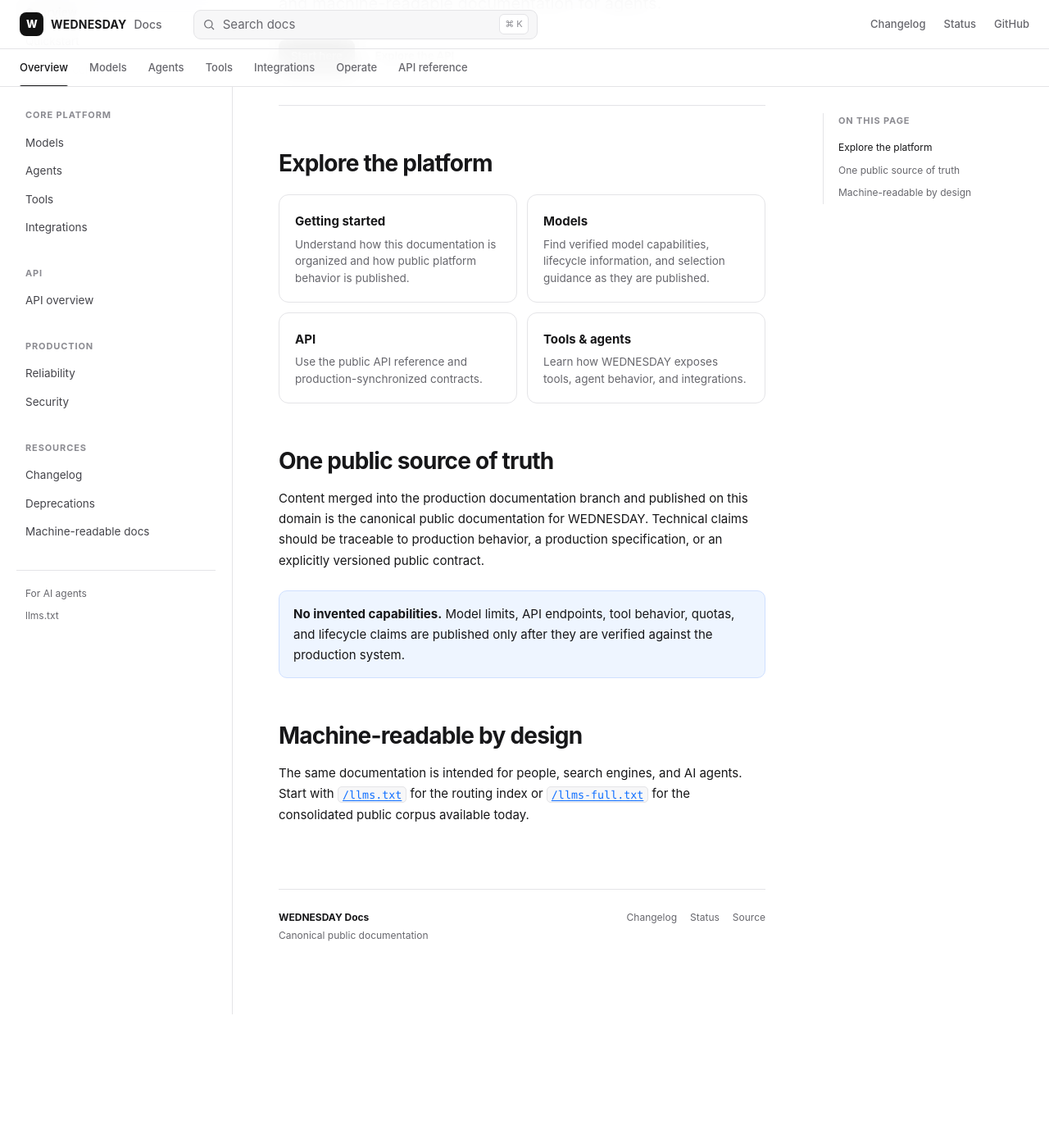
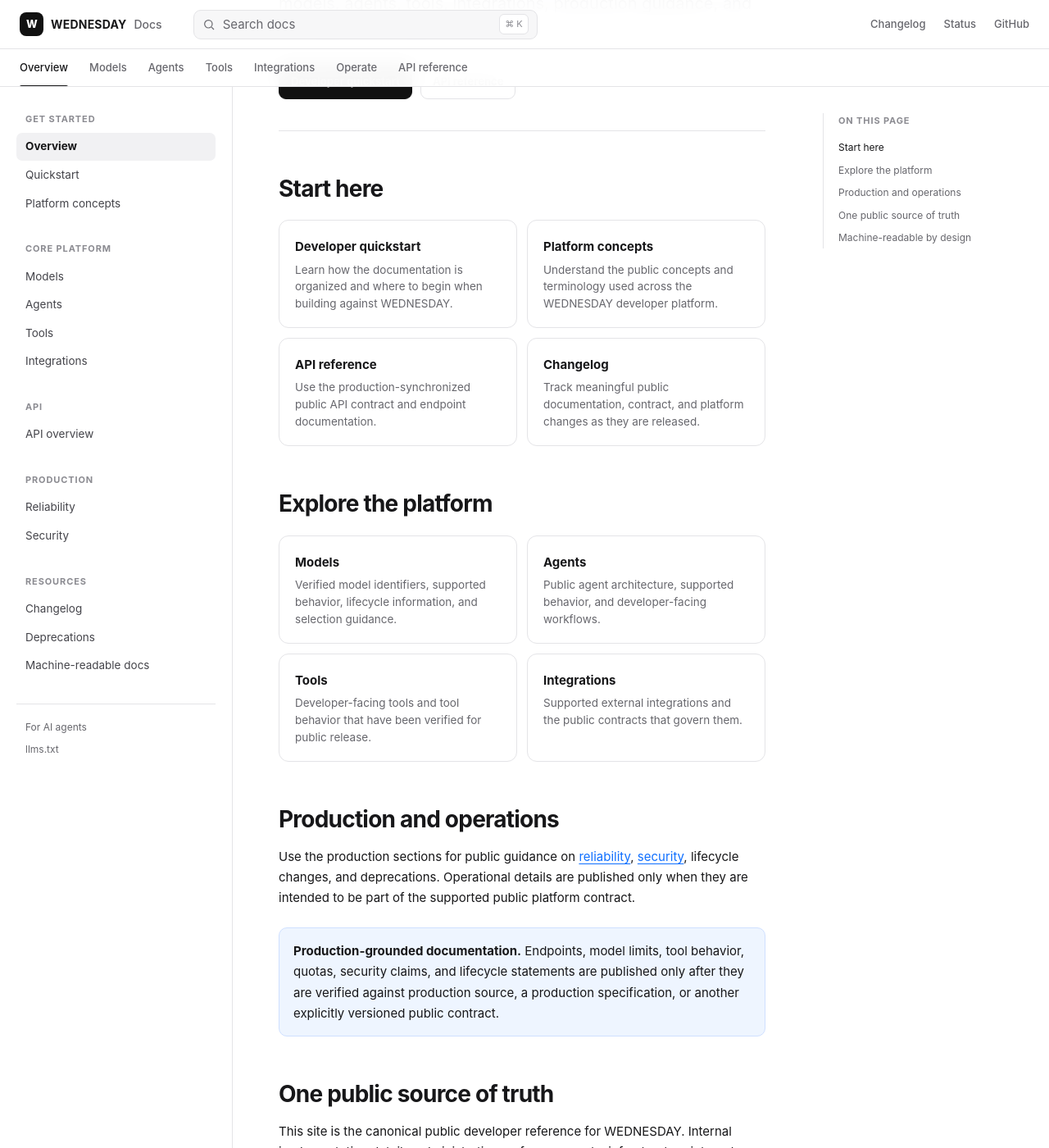
Before and after one commit to Glass-Anvil-Studios/wednesday-docs, a Jekyll site: the page built from index.md, in a window 1280 px wide and 1400 px high, scrolled down 326 px. Shown: the whole window at 82% size. Built offline with Jekyll 4.4.1, drawn with Linux system fonts in a browser that asks for light colours; before the commit the page ends 1563 px from its top, so only the background shows below that; some of the changed text lies outside the part shown.

Commit message:
docs: reshape homepage around developer platform discovery

```diff
--- a/index.md
+++ b/index.md
@@ -1,38 +1,51 @@
 ---
 title: WEDNESDAY Documentation
-eyebrow: Official documentation
-description: Build, integrate, and operate with the WEDNESDAY platform using its canonical public documentation.
+eyebrow: Developer platform
+description: Official developer documentation for building, integrating, and operating with WEDNESDAY.
 permalink: /
 ---
 
 <div class="hero">
-  <span class="status"><span class="status-dot"></span> docs.wednesdaychat.com live</span>
+  <span class="status"><span class="status-dot"></span> Documentation online</span>
 
 # Build with WEDNESDAY
 
-<p class="lead">The canonical public reference for WEDNESDAY: platform concepts, models, APIs, tools, integrations, security, reliability, and machine-readable documentation for agents.</p>
+<p class="lead">Official developer documentation for the WEDNESDAY platform. Start with platform concepts, then move into verified models, agents, tools, integrations, production guidance, and the public API reference.</p>
 
 <div class="hero-actions">
-  <a class="button" href="/getting-started/">Start here</a>
-  <a class="button secondary" href="/api/">Explore the API</a>
+  <a class="button" href="/getting-started/">Developer quickstart</a>
+  <a class="button secondary" href="/api/">API reference</a>
 </div>
+</div>
+
+## Start here
+
+<div class="grid">
+<a class="card" href="/getting-started/"><div class="card-title">Developer quickstart</div><div class="card-copy">Learn how the documentation is organized and where to begin when building against WEDNESDAY.</div></a>
+<a class="card" href="/platform/"><div class="card-title">Platform concepts</div><div class="card-copy">Understand the public concepts and terminology used across the WEDNESDAY developer platform.</div></a>
+<a class="card" href="/api/"><div class="card-title">API reference</div><div class="card-copy">Use the production-synchronized public API contract and endpoint documentation.</div></a>
+<a class="card" href="/changelog/"><div class="card-title">Changelog</div><div class="card-copy">Track meaningful public documentation, contract, and platform changes as they are released.</div></a>
 </div>
 
 ## Explore the platform
 
 <div class="grid">
-<a class="card" href="/getting-started/"><div class="card-title">Getting started</div><div class="card-copy">Understand how this documentation is organized and how public platform behavior is published.</div></a>
-<a class="card" href="/models/"><div class="card-title">Models</div><div class="card-copy">Find verified model capabilities, lifecycle information, and selection guidance as they are published.</div></a>
-<a class="card" href="/api/"><div class="card-title">API</div><div class="card-copy">Use the public API reference and production-synchronized contracts.</div></a>
-<a class="card" href="/tools/"><div class="card-title">Tools & agents</div><div class="card-copy">Learn how WEDNESDAY exposes tools, agent behavior, and integrations.</div></a>
+<a class="card" href="/models/"><div class="card-title">Models</div><div class="card-copy">Verified model identifiers, supported behavior, lifecycle information, and selection guidance.</div></a>
+<a class="card" href="/agents/"><div class="card-title">Agents</div><div class="card-copy">Public agent architecture, supported behavior, and developer-facing workflows.</div></a>
+<a class="card" href="/tools/"><div class="card-title">Tools</div><div class="card-copy">Developer-facing tools and tool behavior that have been verified for public release.</div></a>
+<a class="card" href="/integrations/"><div class="card-title">Integrations</div><div class="card-copy">Supported external integrations and the public contracts that govern them.</div></a>
 </div>
+
+## Production and operations
+
+Use the production sections for public guidance on [reliability](/reliability/), [security](/security/), lifecycle changes, and deprecations. Operational details are published only when they are intended to be part of the supported public platform contract.
+
+<div class="notice"><strong>Production-grounded documentation.</strong> Endpoints, model limits, tool behavior, quotas, security claims, and lifecycle statements are published only after they are verified against production source, a production specification, or another explicitly versioned public contract.</div>
 
 ## One public source of truth
 
-Content merged into the production documentation branch and published on this domain is the canonical public documentation for WEDNESDAY. Technical claims should be traceable to production behavior, a production specification, or an explicitly versioned public contract.
-
-<div class="notice"><strong>No invented capabilities.</strong> Model limits, API endpoints, tool behavior, quotas, and lifecycle claims are published only after they are verified against the production system.</div>
+This site is the canonical public developer reference for WEDNESDAY. Internal implementation details, administrative surfaces, secrets, infrastructure internals, and unsupported capabilities are intentionally excluded from the public documentation.
 
 ## Machine-readable by design
 
-The same documentation is intended for people, search engines, and AI agents. Start with [`/llms.txt`](/llms.txt) for the routing index or [`/llms-full.txt`](/llms-full.txt) for the consolidated public corpus available today.
+The documentation is structured for developers, search engines, and AI agents. Use [`/llms.txt`](/llms.txt) for the routing index and [`/llms-full.txt`](/llms-full.txt) for the consolidated public documentation corpus.
```
